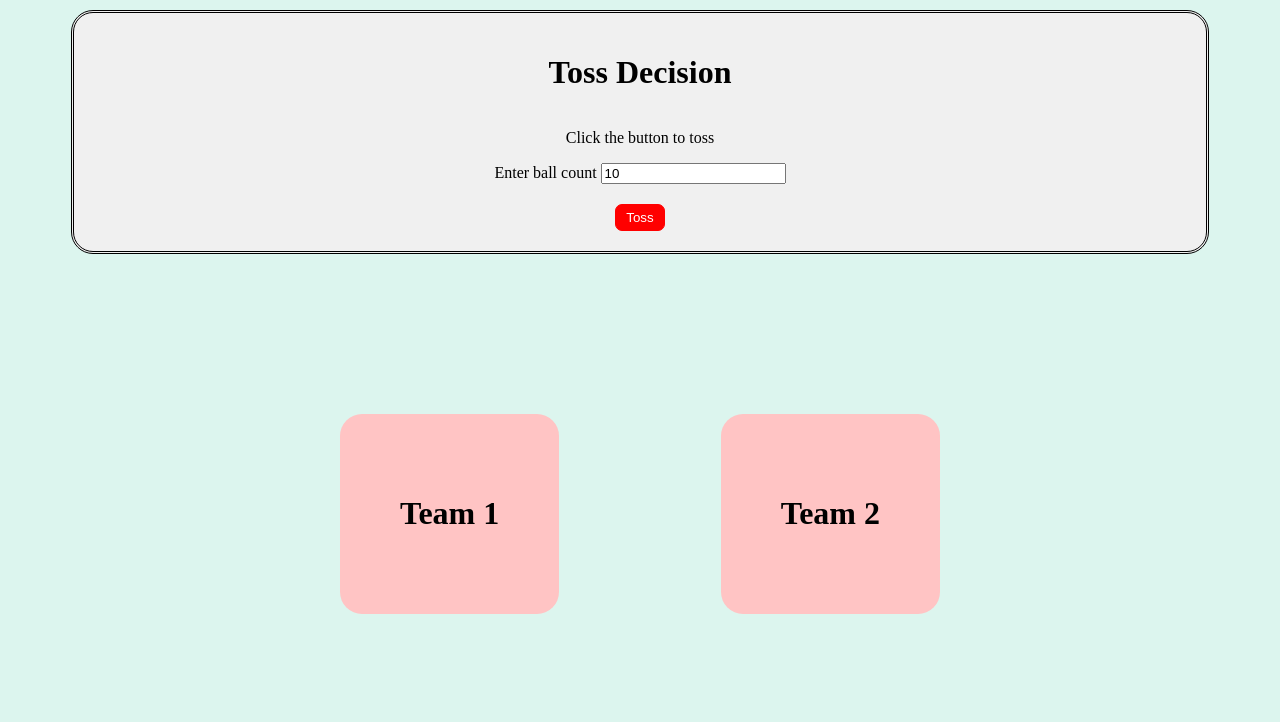
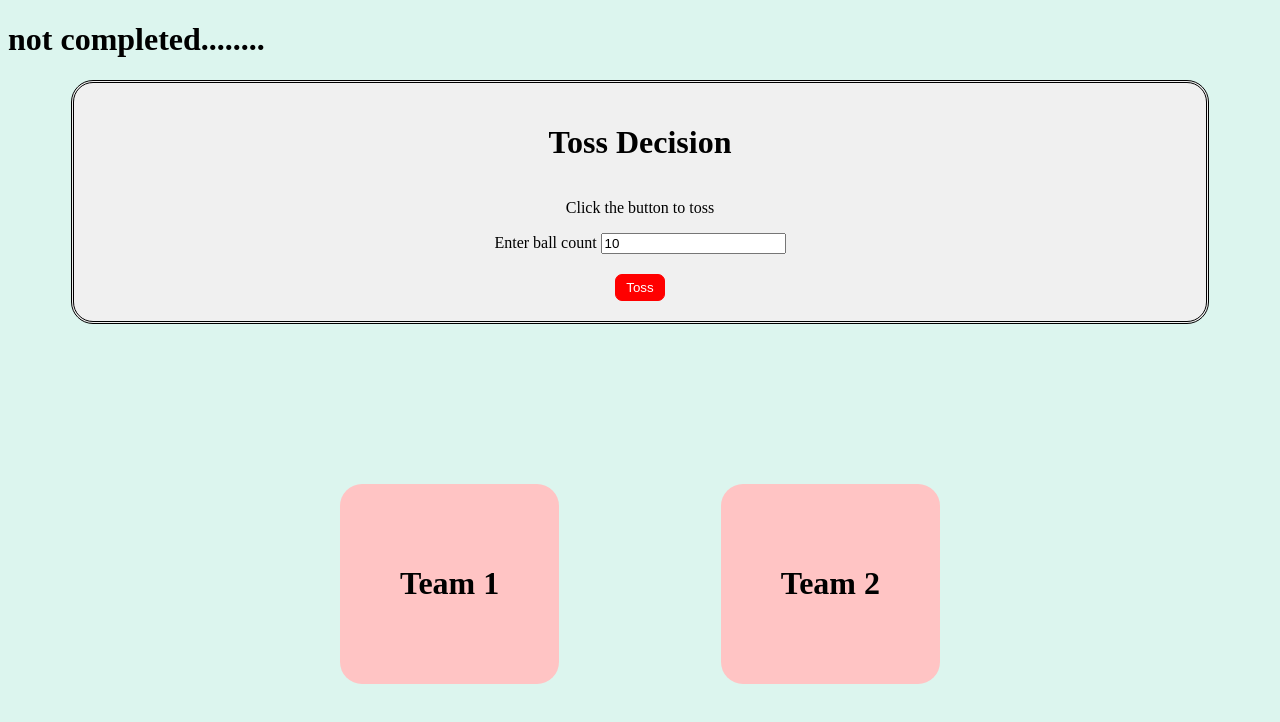
Before and after one commit to GANGANATHEN/Score-board, a plain HTML site: page index.html in a window 1280 px wide. Drawn offline with Linux system fonts and the light colour scheme.

Commit message:
message added

```diff
--- a/index.html
+++ b/index.html
@@ -7,6 +7,7 @@
     <link rel="stylesheet" href="./style.css">
 </head>
 <body>
+    <h1>not completed........</h1>
     <div class="toss tss-1" id="tos">
         <h1>Toss Decision</h1>
         <p id="result">Click the button to toss</p>
```
